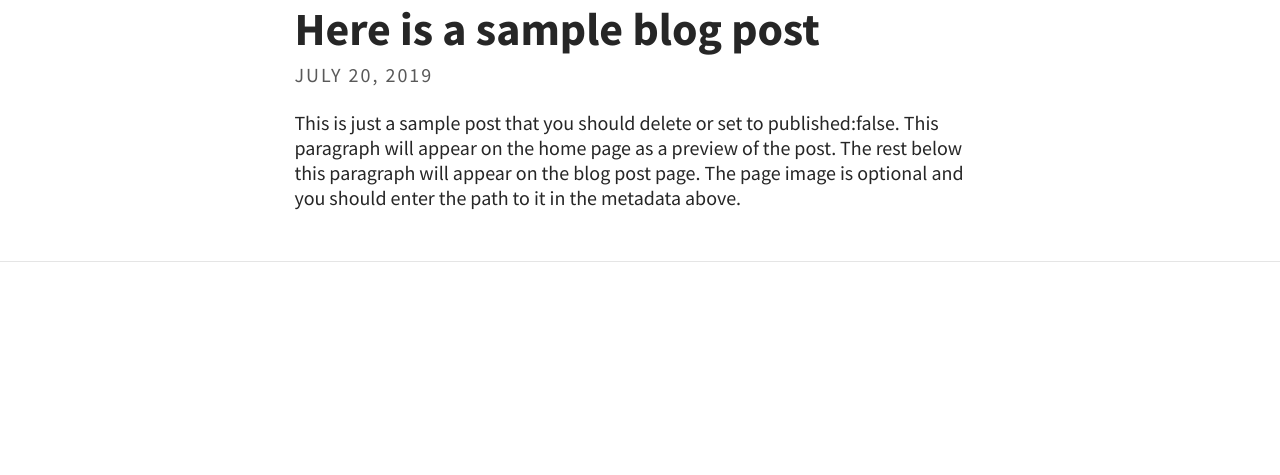
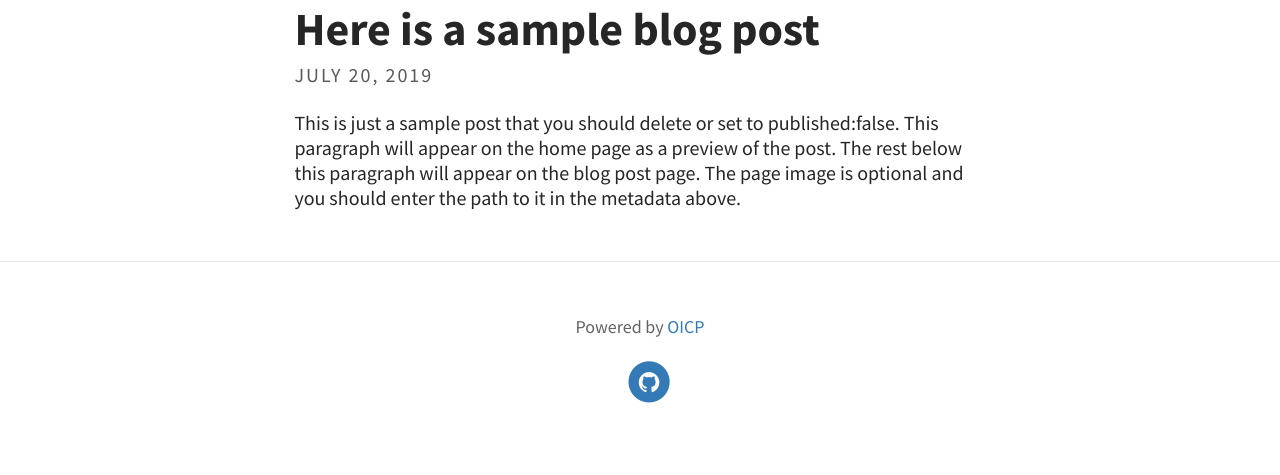
Before and after one commit to publisha/student_site, a Jekyll site: the page built from index.html, in a window 1280 px wide. Shown: the part 686-1161 px from the top of the page. Built offline with Jekyll 4.4.1, drawn with Linux system fonts in a browser that asks for light colours; the list of posts is cut into pages by our own code; before the commit the page ends 948 px from its top, so only the background shows below that.

Commit message:
changed footer

```diff
--- a/_includes/footer.html
+++ b/_includes/footer.html
@@ -1,6 +1,6 @@
-{% if site.theme_settings.footer_text %}
+{% if site.footer_text %}
 <footer class="site-footer">
-    <p class="text">{{ site.theme_settings.footer_text }}</p>
+    <p class="text">{{ site.footer_text }}</p>
             <div class="footer-icons">
                 <ul>
                 <!-- Social icons from Font Awesome, if enabled -->
```
